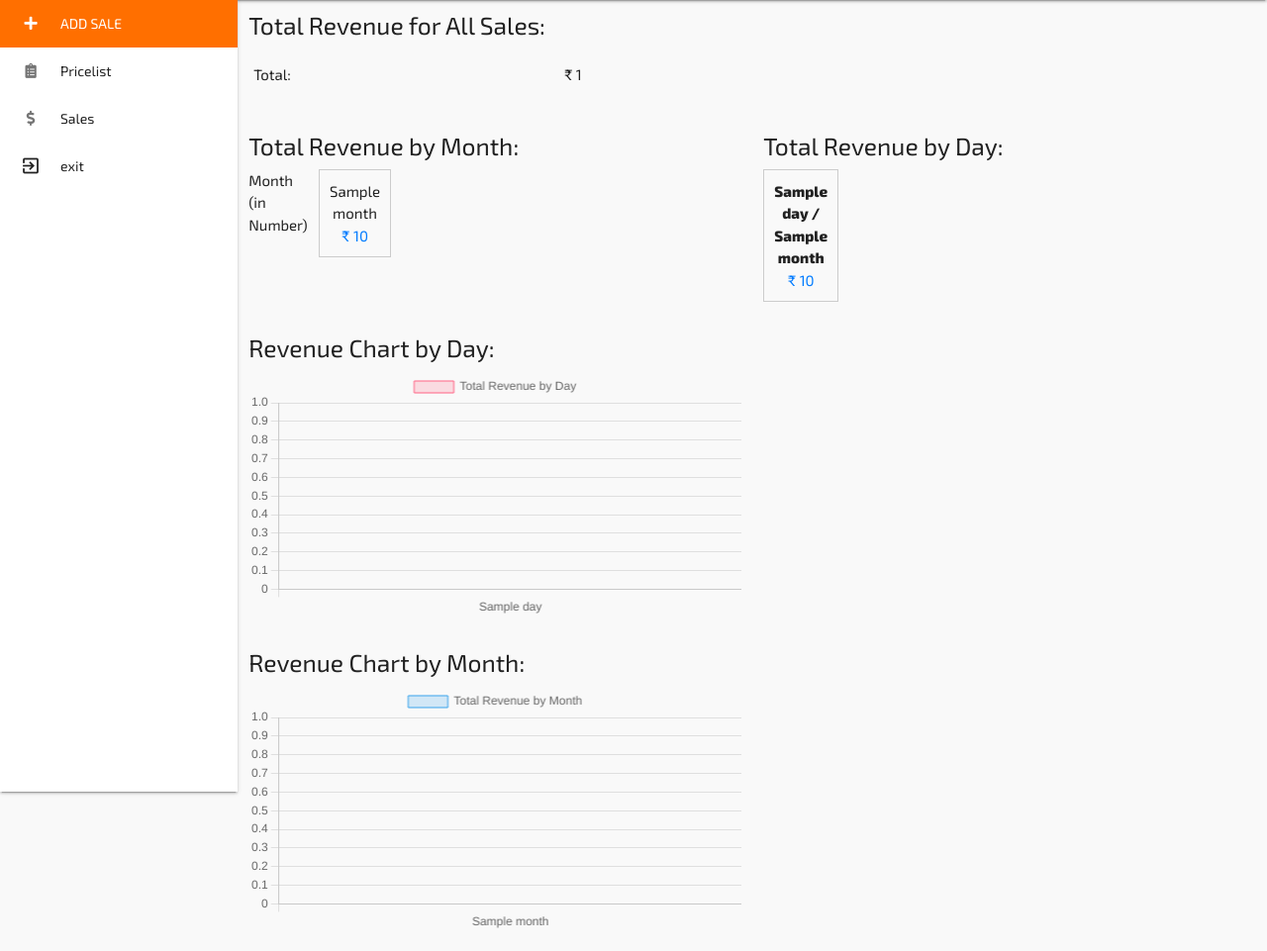
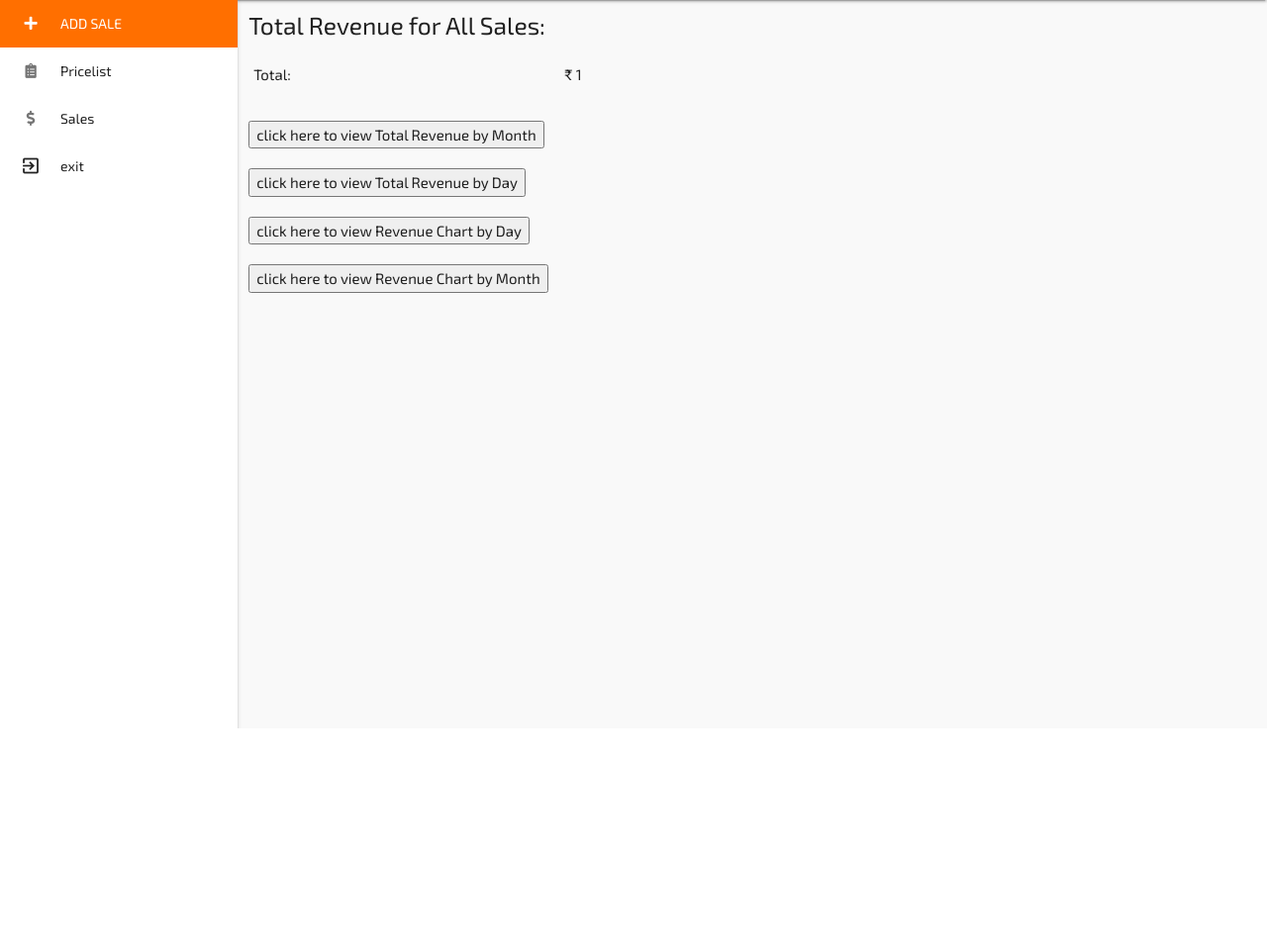
Before and after one commit to iratusbison/booking, a Django app: template itemmanager/templates/sale_list_with_total.html in a window 1280 px wide. Shown: the part 64-1025 px from the top of the page at 99% size. After the commit the page ends 800 px from the top, so only its background shows below. Run offline with Django 4.2, Linux system fonts and the light colour scheme; the template is opened without the code that fills it: most values are stand-ins (such as "Sample title", 1, 10 or a date in 2020); some libraries are stand-ins or nearby versions; some web fonts are replaced.

Commit message:
Update sale_list_with_total.html

```diff
--- a/itemmanager/templates/sale_list_with_total.html
+++ b/itemmanager/templates/sale_list_with_total.html
@@ -2,6 +2,10 @@
 {% load humanize %}
 {% block dashboard_content %}
 <style>
+  .toggle-button.active {
+    background-color: #007bff;
+    color: #fff; /* Text color for active state */
+  }
   /* Calendar Styles */
   .calendar {
     display: grid;
@@ -38,55 +42,87 @@
 
 <div class="row">
     <div class="col s12 m6">
-        <h5>Total Revenue by Month:</h5>
-        <div class="calendar">
+        <button id="toggleMonth">click here to view Total Revenue by Month</button>
+
+        <div class="calendar" id="revenueByMonth" style="display: none;">
+            <table>
                 <tr>
-                <th> Month (in Number) </th>
-
+                    <th>Month</th>
+                    <th>Revenue</th>
                 </tr>
 
                 {% for month, revenue in revenue_by_month.items %}
-           <div class="calendar-cell">
-                <div class="calendar-month">{{ month }}</div>
-                <div class="revenue-amount">₹ {{ revenue|floatformat:0|intcomma }}</div>
-            </div>
+                <tr>
+                    <td>{{ month }} / {{ year }}</td>
+                    <td>₹{{ revenue|floatformat:0|intcomma }}</td>
+                </tr>
+
                 {% endfor %}
             </table>
-    </div>
-</div>
-
-<div class="row">
-    <div class="col s12 m6">
-        <h5>Total Revenue by Day:</h5>
-        <div class="calendar">
-            {% for day, revenue in revenue_by_day.items %}
-            {% for month, revenue in revenue_by_month.items %}
-            <div class="calendar-cell">
-
-                <div class="calendar-day">{{ day }} / {{ month }}</div>
-                <div class="revenue-amount">₹ {{ revenue|floatformat:0|intcomma }}</div>
-            </div>
-            {% endfor %}
-            {% endfor %}
         </div>
     </div>
 </div>
 
 <div class="row">
     <div class="col s12 m6">
-        <h5>Revenue Chart by Day:</h5>
-        <canvas id="dayRevenueChart" width="400" height="200"></canvas>
+        <button id="toggleDay">click here to view Total Revenue by Day</button>
+
+        <div class="calendar" id="revenueByDay" style="display: none;">
+            <table>
+                <tr>
+                    <th>Date</th>
+                    <th>Revenue</th>
+                </tr>
+                {% for month, revenue in revenue_by_month.items %}
+                {% for day, revenue in revenue_by_day.items %}
+                <tr>
+                    <td>{{ day }} / {{ month }}</td>
+                    <td>₹{{ revenue|floatformat:0|intcomma }}</td>
+                </tr>
+                {% endfor %}
+                {% endfor %}
+            </table>
+        </div>
     </div>
 </div>
 
-<div class="row">
+<script>
+    // JavaScript to handle toggling visibility
+    document.getElementById("toggleMonth").addEventListener("click", function () {
+        var revenueByMonth = document.getElementById("revenueByMonth");
+        if (revenueByMonth.style.display === "none") {
+            revenueByMonth.style.display = "block";
+        } else {
+            revenueByMonth.style.display = "none";
+        }
+    });
+
+    document.getElementById("toggleDay").addEventListener("click", function () {
+        var revenueByDay = document.getElementById("revenueByDay");
+        if (revenueByDay.style.display === "none") {
+            revenueByDay.style.display = "block";
+        } else {
+            revenueByDay.style.display = "none";
+        }
+    });
+</script>
+
+<script src="https://cdn.jsdelivr.net/npm/chart.js"></script>
+ <div class="row" >
         <div class="col s12 m6">
-        <h5>Revenue Chart by Month:</h5>
-        <canvas id="monthRevenueChart" width="400" height="200"></canvas>
+            <button id="toggleDayChart">click here to view Revenue Chart by Day</button>
+
+            <canvas id="dayRevenueChart" width="400" height="200" style="display: none;"></canvas>
         </div>
     </div>
 
-<script src="https://cdn.jsdelivr.net/npm/chart.js"></script>
+    <div class="row" >
+        <div class="col s12 m6">
+            <button id="toggleMonthChart">click here to view Revenue Chart by Month</button>
+
+            <canvas id="monthRevenueChart" width="400" height="200" style="display: none;"></canvas>
+        </div>
+    </div>
 
     <script>
         var dayChartData = {
@@ -115,9 +151,13 @@
             ]
         };
 
+        var dayChartElement = document.getElementById('dayRevenueChart');
+        var monthChartElement = document.getElementById('monthRevenueChart');
+        var dayChart;
+        var monthChart;
+
         document.addEventListener('DOMContentLoaded', function () {
-        var dayCtx = document.getElementById('dayRevenueChart').getContext('2d');
-        var dayChart = new Chart(dayCtx, {
+            dayChart = new Chart(dayChartElement, {
                 type: 'bar',
                 data: dayChartData,
                 options: {
@@ -137,8 +177,7 @@
                 }
             });
 
-        var monthCtx = document.getElementById('monthRevenueChart').getContext('2d');
-        var monthChart = new Chart(monthCtx, {
+            monthChart = new Chart(monthChartElement, {
                 type: 'bar',
                 data: monthChartData,
                 options: {
@@ -157,6 +196,26 @@
                     }
                 }
             });
+
+            // Toggle Day Chart
+            document.getElementById("toggleDayChart").addEventListener("click", function () {
+                if (dayChartElement.style.display === "none") {
+                    dayChartElement.style.display = "block";
+                    dayChart.update(); // Update the chart when it becomes visible
+                } else {
+                    dayChartElement.style.display = "none";
+                }
+            });
+
+            // Toggle Month Chart
+            document.getElementById("toggleMonthChart").addEventListener("click", function () {
+                if (monthChartElement.style.display === "none") {
+                    monthChartElement.style.display = "block";
+                    monthChart.update(); // Update the chart when it becomes visible
+                } else {
+                    monthChartElement.style.display = "none";
+                }
+            });
         });
 </script>
 
```
Lines whose indentation alone changed are shown as unchanged.
